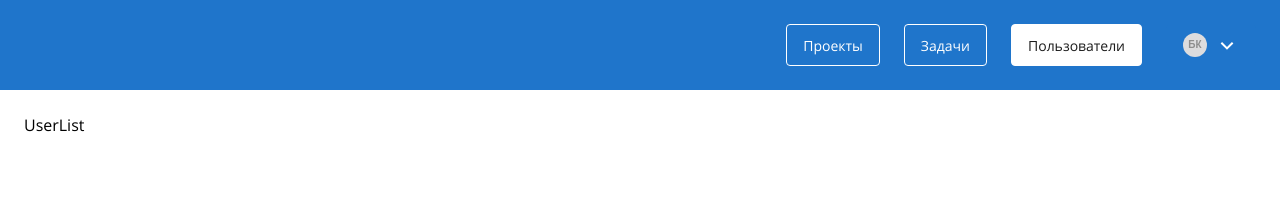
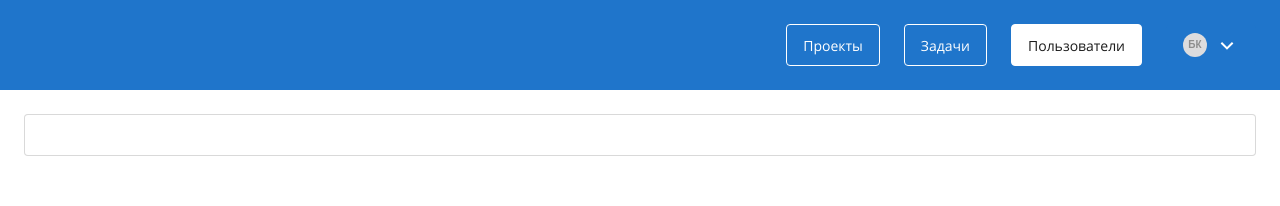
Before and after one commit to BKonstantine/task_management_system, a Vue app: page /users in a window 1280 px wide. Shown: the top 206 px of the page. Built offline with nearby package versions, Linux system fonts and the light colour scheme.

Commit message:
featL Добавить компонент поля ввода

```diff
--- /dev/null
+++ b/src/components/Form/BaseInput.vue
@@ -0,0 +1,31 @@
+<template>
+  <input :type="type" class="base-input" :id="id" />
+</template>
+
+<script>
+export default {
+  name: "BaseInput",
+  props: {
+    type: {
+      validator: function (value) {
+        return ["text", "password", "email"].includes(value);
+      },
+      default: "text",
+    },
+    id: {
+      type: String,
+    },
+  },
+};
+</script>
+
+<style lang="scss" scoped>
+.base-input {
+  padding: 0 12px;
+  height: 42px;
+  border-radius: 4px;
+  border: 1px solid $border-color-default;
+  @include font-setting(400, 14px, 19px);
+  cursor: text;
+}
+</style>
--- a/src/views/UserList.vue
+++ b/src/views/UserList.vue
@@ -1,13 +1,17 @@
 <template>
-  <PageContainer><p>UserList</p></PageContainer>
+  <PageContainer>
+    <BaseInput />
+  </PageContainer>
 </template>
 
 <script>
 import PageContainer from "@/components/UI/PageContainer.vue";
+import BaseInput from "@/components/Form/BaseInput.vue";
 export default {
   name: "UserList",
   components: {
     PageContainer,
+    BaseInput,
   },
 };
 </script>
```
Also changed, not shown: src/components/Form/InputLabel.vue (added, +28 -0 lines).
